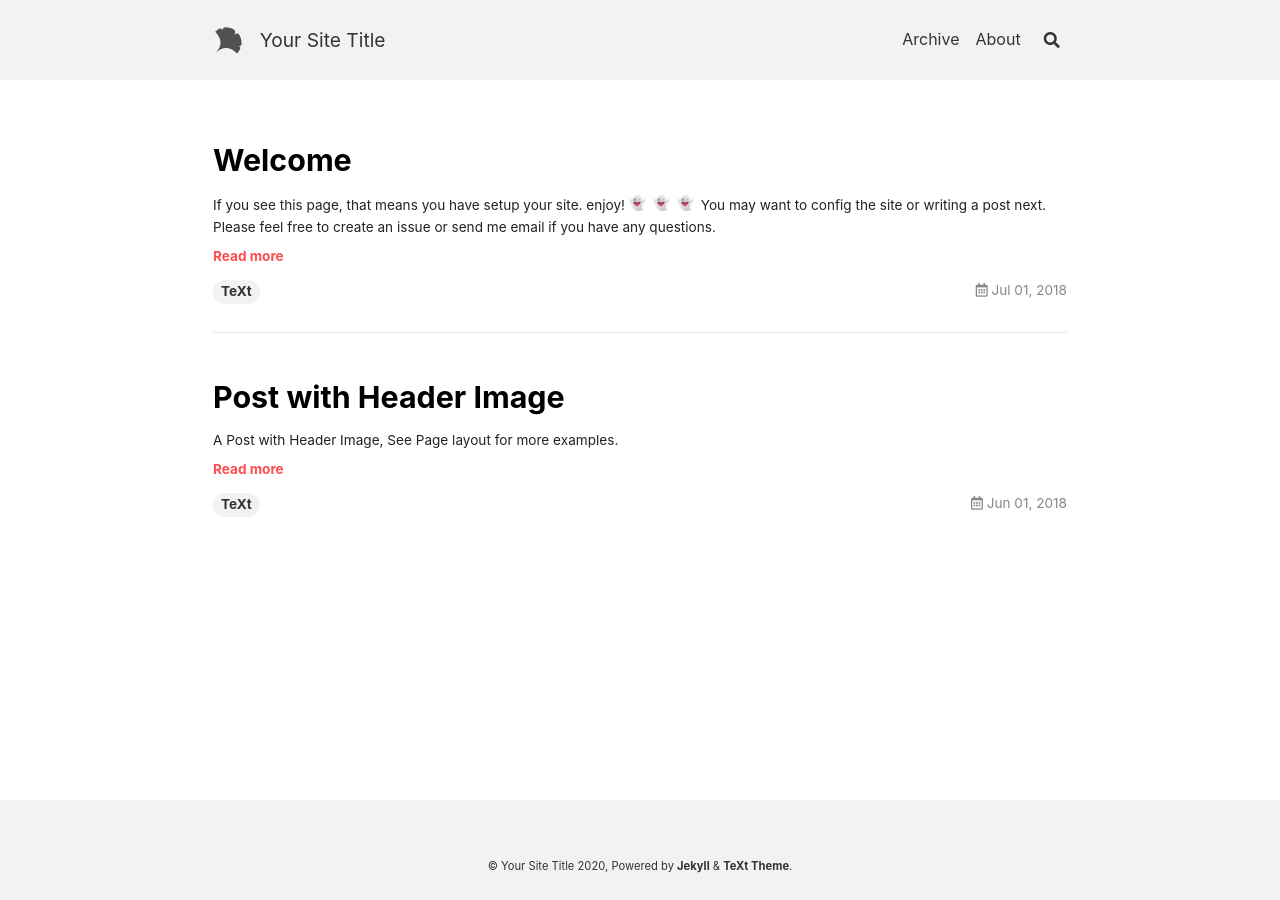
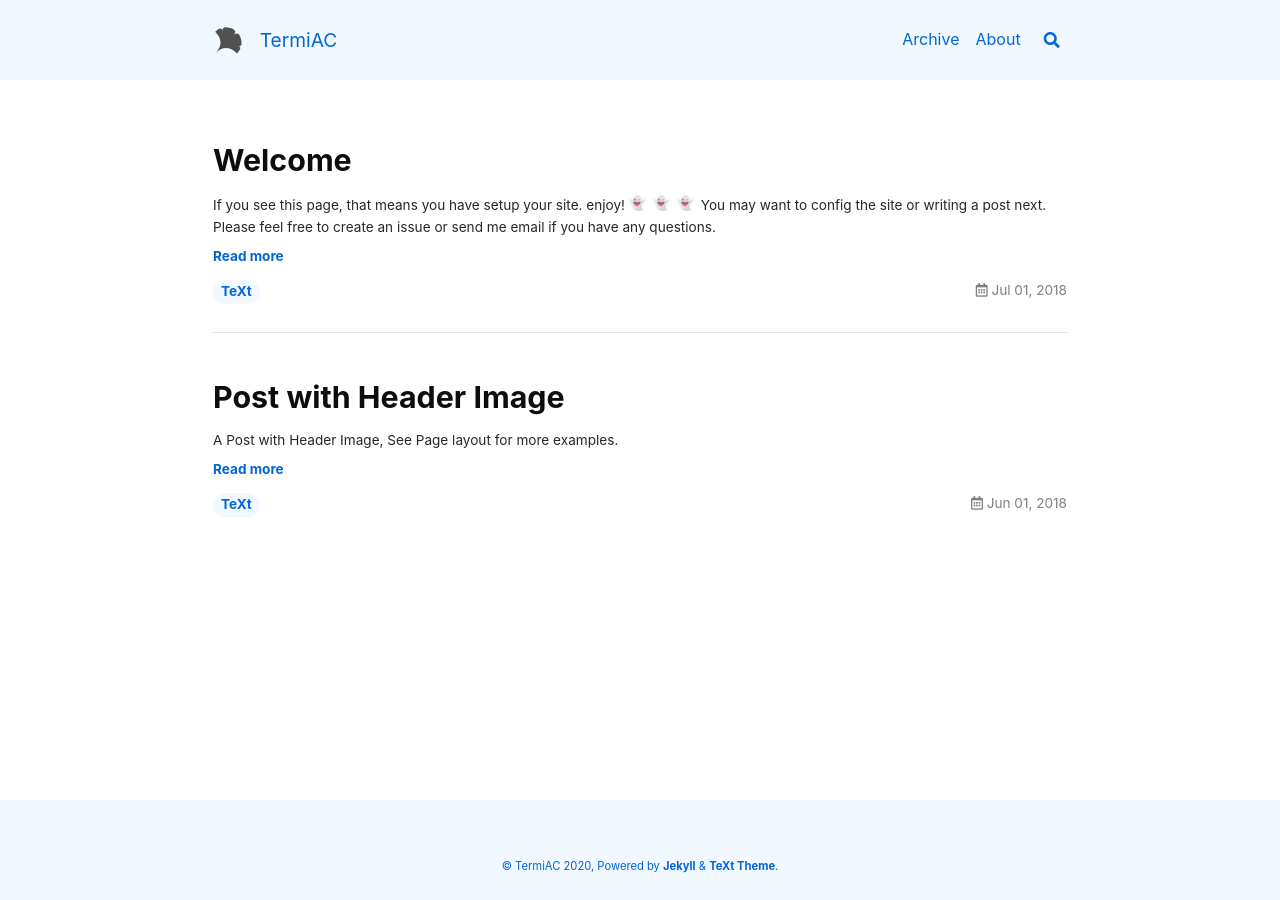
Before and after one commit to ZhaoyingAC/zhaoyinghe.github.io, a Jekyll site: the page built from index.html, in a window 1280 px wide. Built offline with Jekyll 4.4.1, drawn with Linux system fonts in a browser that asks for light colours; nearby versions of some CDN libraries; emoji names are drawn with the system emoji font; the list of posts is cut into pages by our own code.

Commit message:
update configation

```diff
--- a/_config.yml
+++ b/_config.yml
@@ -16,26 +16,26 @@
 
 ## => Site Settings
 ##############################
-text_skin: default # "default" (default), "dark", "forest", "ocean", "chocolate", "orange"
-highlight_theme: default # "default" (default), "tomorrow", "tomorrow-night", "tomorrow-night-eighties", "tomorrow-night-blue", "tomorrow-night-bright"
-url     : # the base hostname & protocol for your site e.g. https://www.someone.com
+text_skin: ocean # "default" (default), "dark", "forest", "ocean", "chocolate", "orange"
+highlight_theme: tomorrow # "default" (default), "tomorrow", "tomorrow-night", "tomorrow-night-eighties", "tomorrow-night-blue", "tomorrow-night-bright"
+url     : https://zhaoyinghe.github.io # the base hostname & protocol for your site e.g. https://www.someone.com
 baseurl : # does not include hostname
-title   : Your Site Title
+title   : "TermiAC"
 description: > # this means to ignore newlines until "Language & timezone"
-  Your Site Description
+  纸上得来终觉浅，绝知此事要躬行
 
 
 ## => Language and Timezone
 ##############################
-lang: # the language of your site, default as "en"
-timezone: # see https://en.wikipedia.org/wiki/List_of_tz_database_time_zones for the available values
+lang: cn # the language of your site, default as "en"
+timezone: Asia/Shanghai# see https://en.wikipedia.org/wiki/List_of_tz_database_time_zones for the available values
 
 
 ## => Author and Social
 ##############################
 author:
   type      : # "person" (default), "organization"
-  name      : Your Name
+  name      : termi
   url       :
   avatar    : # path or url of avatar image (square)
   bio       : I am an amazing person.
@@ -84,14 +84,14 @@ toc:
 ## => Markdown Enhancements
 ##############################
 ## Mathjax
-mathjax: # false (default), true
-mathjax_autoNumber: # false (default), true
+mathjax: true # false (default), true
+mathjax_autoNumber: true # false (default), true
 
 ## Mermaid
-mermaid: # false (default), true
+mermaid: true # false (default), true
 
 ## Chart
-chart: # false (default), true
+chart: true # false (default), true
 
 
 ## => Paginate
```
